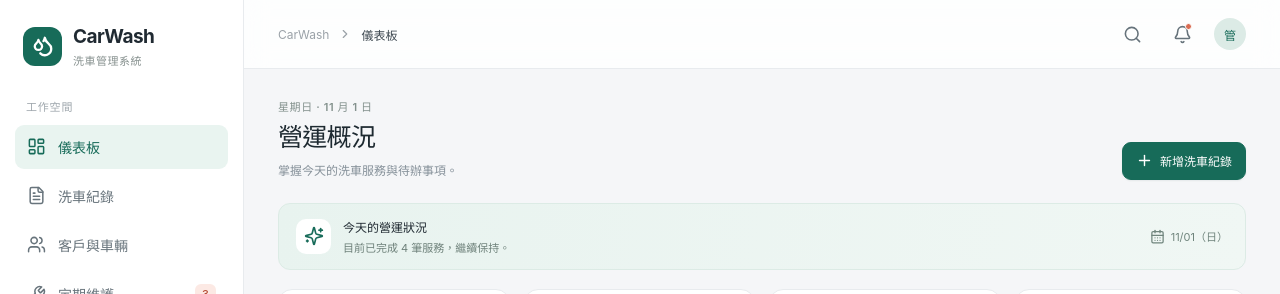
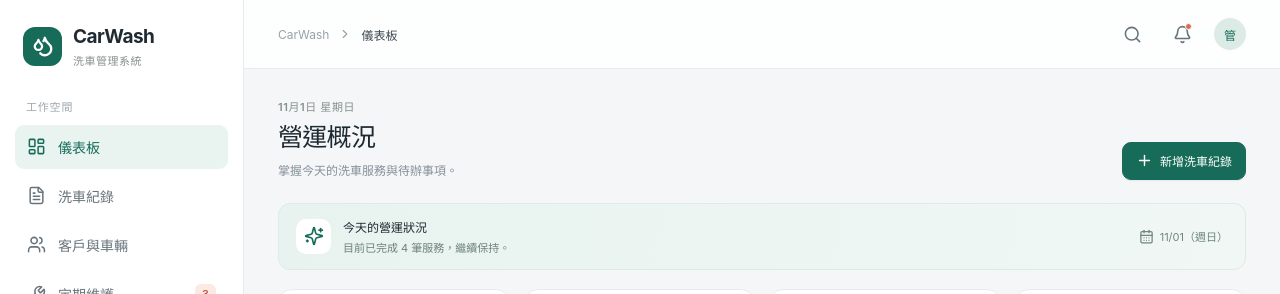
Before and after one commit to 870721chen/CarWash_PWA, a React (Vite) app: page / in a window 1280 px wide. Shown: the top 294 px of the page. Built offline with nearby package versions, Linux system fonts and the light colour scheme.

Commit message:
fix: render current date in dashboard

```diff
--- a/src/App.tsx
+++ b/src/App.tsx
@@ -132,11 +132,14 @@ function PageHeading({ eyebrow, title, description, action }: { eyebrow?: string
 }
 
 function Dashboard({ onNavigate, onAdd, onNotify }: { onNavigate: (page: PageKey) => void; onAdd: () => void; onNotify: (message: string) => void }) {
+  const today = new Date();
+  const longDate = new Intl.DateTimeFormat('zh-TW', { month: 'long', day: 'numeric', weekday: 'long' }).format(today);
+  const shortDate = new Intl.DateTimeFormat('zh-TW', { month: '2-digit', day: '2-digit', weekday: 'short' }).format(today);
   return (
     <div className="page-content dashboard-page">
-      <PageHeading eyebrow="星期日 · 11 月 1 日" title="營運概況" description="掌握今天的洗車服務與待辦事項。" action={<button className="button button-primary desktop-add" onClick={onAdd}><Plus size={17} />新增洗車紀錄</button>} />
+      <PageHeading eyebrow={longDate} title="營運概況" description="掌握今天的洗車服務與待辦事項。" action={<button className="button button-primary desktop-add" onClick={onAdd}><Plus size={17} />新增洗車紀錄</button>} />
       <section className="welcome-strip">
-        <div className="welcome-icon"><Sparkles size={20} /></div><div className="welcome-copy"><strong>今天的營運狀況</strong><span>目前已完成 4 筆服務，繼續保持。</span></div><div className="welcome-date"><CalendarDays size={15} />11/01（日）</div>
+        <div className="welcome-icon"><Sparkles size={20} /></div><div className="welcome-copy"><strong>今天的營運狀況</strong><span>目前已完成 4 筆服務，繼續保持。</span></div><div className="welcome-date"><CalendarDays size={15} />{shortDate}</div>
       </section>
       <section className="metric-grid" aria-label="營運指標">
         <MetricCard icon={Droplets} label="今日洗車筆數" value="12" suffix="筆" change="+ 3" note="較昨日同期" tone="green" />
```
